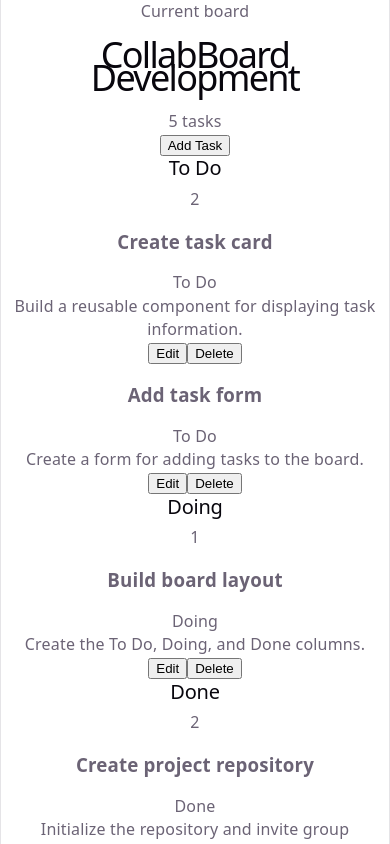
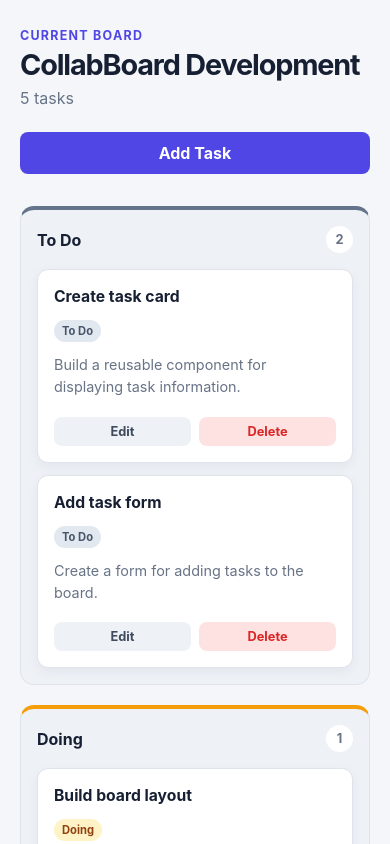
Before and after one commit to SanukaWaravita/collaboard_2, a React (Vite) app in the folder client/: page / in a window 390 px wide. Shown: the top 844 px of the page. Built offline with nearby package versions, Linux system fonts and the light colour scheme.

Commit message:
style: add responsive kanban board layout

```diff
--- a/client/src/index.css
+++ b/client/src/index.css
@@ -1,111 +1,277 @@
 :root {
-  --text: #6b6375;
-  --text-h: #08060d;
-  --bg: #fff;
-  --border: #e5e4e7;
-  --code-bg: #f4f3ec;
-  --accent: #aa3bff;
-  --accent-bg: rgba(170, 59, 255, 0.1);
-  --accent-border: rgba(170, 59, 255, 0.5);
-  --social-bg: rgba(244, 243, 236, 0.5);
-  --shadow:
-    rgba(0, 0, 0, 0.1) 0 10px 15px -3px, rgba(0, 0, 0, 0.05) 0 4px 6px -2px;
-
-  --sans: system-ui, 'Segoe UI', Roboto, sans-serif;
-  --heading: system-ui, 'Segoe UI', Roboto, sans-serif;
-  --mono: ui-monospace, Consolas, monospace;
-
-  font: 18px/145% var(--sans);
-  letter-spacing: 0.18px;
-  color-scheme: light dark;
-  color: var(--text);
-  background: var(--bg);
+  font-family:
+    Inter, ui-sans-serif, system-ui, -apple-system, BlinkMacSystemFont, "Segoe UI",
+    sans-serif;
+  color: #172033;
+  background: #f4f6fa;
   font-synthesis: none;
   text-rendering: optimizeLegibility;
-  -webkit-font-smoothing: antialiased;
-  -moz-osx-font-smoothing: grayscale;
 
-  @media (max-width: 1024px) {
-    font-size: 16px;
+  --primary: #4f46e5;
+  --primary-dark: #4338ca;
+  --surface: #ffffff;
+  --surface-muted: #eef1f6;
+  --border: #dfe3eb;
+  --text: #172033;
+  --text-muted: #687386;
+  --danger: #dc2626;
+}
+
+* {
+  box-sizing: border-box;
+}
+
+body {
+  min-width: 320px;
+  min-height: 100vh;
+  margin: 0;
+  background: #f4f6fa;
+}
+
+button,
+input,
+textarea,
+select {
+  font: inherit;
+}
+
+button {
+  cursor: pointer;
+}
+
+button:focus-visible,
+input:focus-visible,
+textarea:focus-visible,
+select:focus-visible {
+  outline: 3px solid rgb(79 70 229 / 25%);
+  outline-offset: 2px;
+}
+
+.board-page {
+  width: min(1440px, 100%);
+  min-height: 100vh;
+  margin: 0 auto;
+  padding: 40px;
+}
+
+.board-header {
+  display: flex;
+  align-items: center;
+  justify-content: space-between;
+  gap: 24px;
+  margin-bottom: 32px;
+}
+
+.board-header h1 {
+  margin: 4px 0 6px;
+  font-size: clamp(1.8rem, 4vw, 2.6rem);
+  letter-spacing: -0.04em;
+}
+
+.board-header p {
+  margin: 0;
+  color: var(--text-muted);
+}
+
+.board-header__eyebrow {
+  color: var(--primary) !important;
+  font-size: 0.78rem;
+  font-weight: 700;
+  letter-spacing: 0.1em;
+  text-transform: uppercase;
+}
+
+.button {
+  border: 0;
+  border-radius: 8px;
+  padding: 9px 14px;
+  font-weight: 650;
+  transition:
+    background 150ms ease,
+    transform 150ms ease;
+}
+
+.button:hover {
+  transform: translateY(-1px);
+}
+
+.button--primary {
+  padding: 11px 18px;
+  color: #ffffff;
+  background: var(--primary);
+}
+
+.button--primary:hover {
+  background: var(--primary-dark);
+}
+
+.button--secondary {
+  color: #3f4a5d;
+  background: var(--surface-muted);
+}
+
+.button--secondary:hover {
+  background: #e1e5ed;
+}
+
+.button--danger {
+  color: var(--danger);
+  background: #fee2e2;
+}
+
+.button--danger:hover {
+  background: #fecaca;
+}
+
+.task-board {
+  display: grid;
+  grid-template-columns: repeat(3, minmax(0, 1fr));
+  align-items: start;
+  gap: 20px;
+}
+
+.task-column {
+  min-height: 360px;
+  padding: 16px;
+  border: 1px solid var(--border);
+  border-radius: 14px;
+  background: var(--surface-muted);
+}
+
+.task-column--todo {
+  border-top: 4px solid #64748b;
+}
+
+.task-column--doing {
+  border-top: 4px solid #f59e0b;
+}
+
+.task-column--done {
+  border-top: 4px solid #22c55e;
+}
+
+.task-column__header {
+  display: flex;
+  align-items: center;
+  justify-content: space-between;
+  margin-bottom: 16px;
+}
+
+.task-column__header h2 {
+  margin: 0;
+  font-size: 1rem;
+}
+
+.task-column__count {
+  display: grid;
+  min-width: 27px;
+  min-height: 27px;
+  place-items: center;
+  border-radius: 999px;
+  color: var(--text-muted);
+  background: #ffffff;
+  font-size: 0.8rem;
+  font-weight: 700;
+}
+
+.task-column__content {
+  display: grid;
+  gap: 12px;
+}
+
+.task-card {
+  padding: 16px;
+  border: 1px solid var(--border);
+  border-radius: 11px;
+  background: var(--surface);
+  box-shadow: 0 4px 12px rgb(23 32 51 / 5%);
+}
+
+.task-card__header {
+  display: flex;
+  align-items: flex-start;
+  justify-content: space-between;
+  gap: 12px;
+}
+
+.task-card h3 {
+  margin: 0;
+  font-size: 0.98rem;
+  line-height: 1.4;
+}
+
+.task-card p {
+  margin: 12px 0 18px;
+  color: var(--text-muted);
+  font-size: 0.9rem;
+  line-height: 1.55;
+}
+
+.task-status {
+  flex-shrink: 0;
+  border-radius: 999px;
+  padding: 4px 8px;
+  font-size: 0.7rem;
+  font-weight: 700;
+}
+
+.task-status--todo {
+  color: #475569;
+  background: #e2e8f0;
+}
+
+.task-status--doing {
+  color: #92400e;
+  background: #fef3c7;
+}
+
+.task-status--done {
+  color: #166534;
+  background: #dcfce7;
+}
+
+.task-card__actions {
+  display: flex;
+  gap: 8px;
+}
+
+.task-card__actions .button {
+  flex: 1;
+  padding: 7px 10px;
+  font-size: 0.8rem;
+}
+
+.task-column__empty {
+  padding: 24px 12px;
+  color: var(--text-muted);
+  text-align: center;
+}
+
+@media (max-width: 900px) {
+  .board-page {
+    padding: 28px 20px;
+  }
+
+  .task-board {
+    grid-template-columns: 1fr;
+  }
+
+  .task-column {
+    min-height: auto;
   }
 }
 
-@media (prefers-color-scheme: dark) {
-  :root {
-    --text: #9ca3af;
-    --text-h: #f3f4f6;
-    --bg: #16171d;
-    --border: #2e303a;
-    --code-bg: #1f2028;
-    --accent: #c084fc;
-    --accent-bg: rgba(192, 132, 252, 0.15);
-    --accent-border: rgba(192, 132, 252, 0.5);
-    --social-bg: rgba(47, 48, 58, 0.5);
-    --shadow:
-      rgba(0, 0, 0, 0.4) 0 10px 15px -3px, rgba(0, 0, 0, 0.25) 0 4px 6px -2px;
+@media (max-width: 600px) {
+  .board-header {
+    align-items: stretch;
+    flex-direction: column;
   }
 
-  #social .button-icon {
-    filter: invert(1) brightness(2);
+  .board-header .button--primary {
+    width: 100%;
+  }
+
+  .task-card__header {
+    flex-direction: column;
   }
 }
-
-body {
-  margin: 0;
-}
-
-#root {
-  width: 1126px;
-  max-width: 100%;
-  margin: 0 auto;
-  text-align: center;
-  border-inline: 1px solid var(--border);
-  min-height: 100svh;
-  display: flex;
-  flex-direction: column;
-  box-sizing: border-box;
-}
-
-h1,
-h2 {
-  font-family: var(--heading);
-  font-weight: 500;
-  color: var(--text-h);
-}
-
-h1 {
-  font-size: 56px;
-  letter-spacing: -1.68px;
-  margin: 32px 0;
-  @media (max-width: 1024px) {
-    font-size: 36px;
-    margin: 20px 0;
-  }
-}
-h2 {
-  font-size: 24px;
-  line-height: 118%;
-  letter-spacing: -0.24px;
-  margin: 0 0 8px;
-  @media (max-width: 1024px) {
-    font-size: 20px;
-  }
-}
-p {
-  margin: 0;
-}
-
-code,
-.counter {
-  font-family: var(--mono);
-  display: inline-flex;
-  border-radius: 4px;
-  color: var(--text-h);
-}
-
-code {
-  font-size: 15px;
-  line-height: 135%;
-  padding: 4px 8px;
-  background: var(--code-bg);
-}
```
